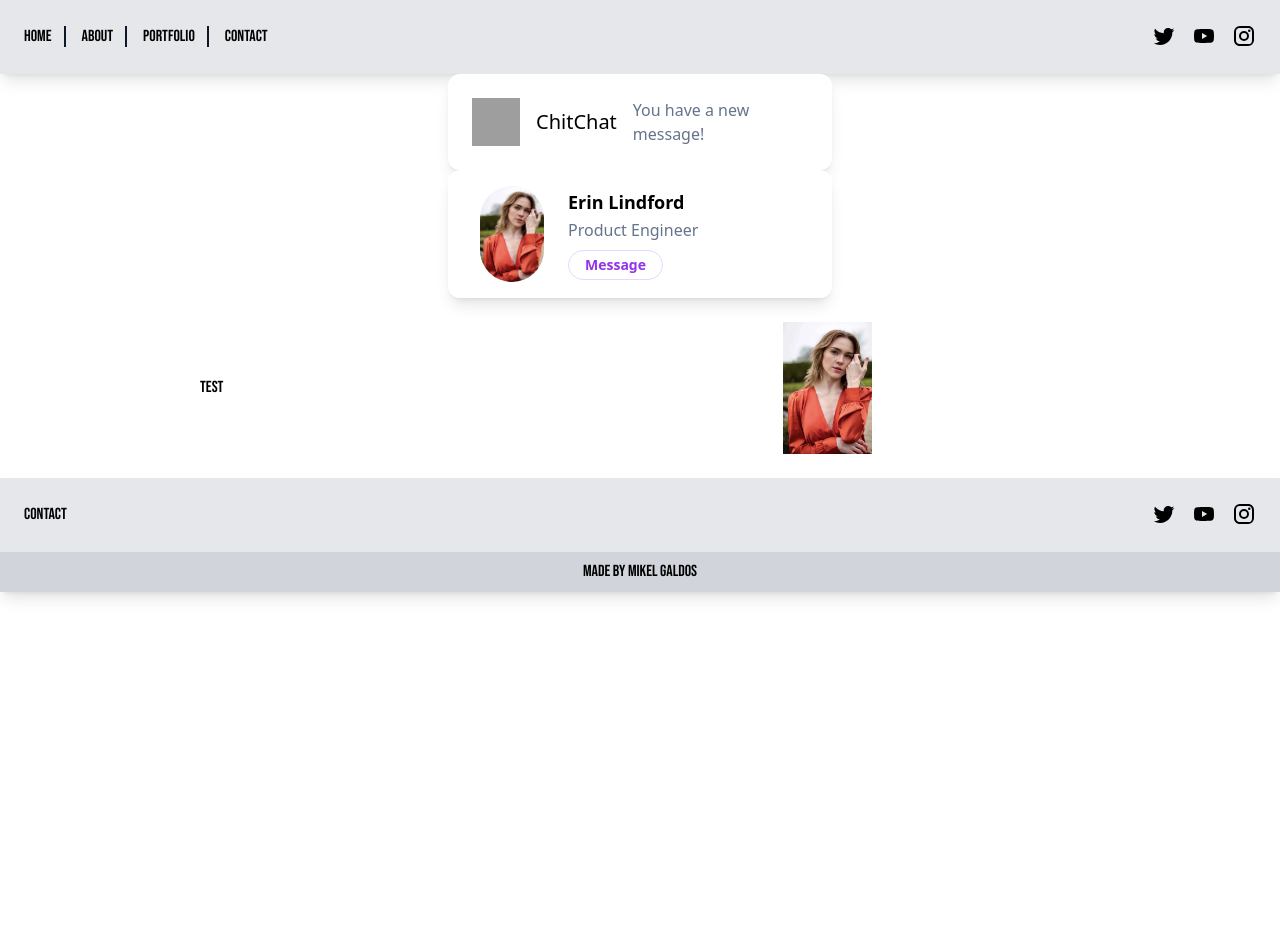
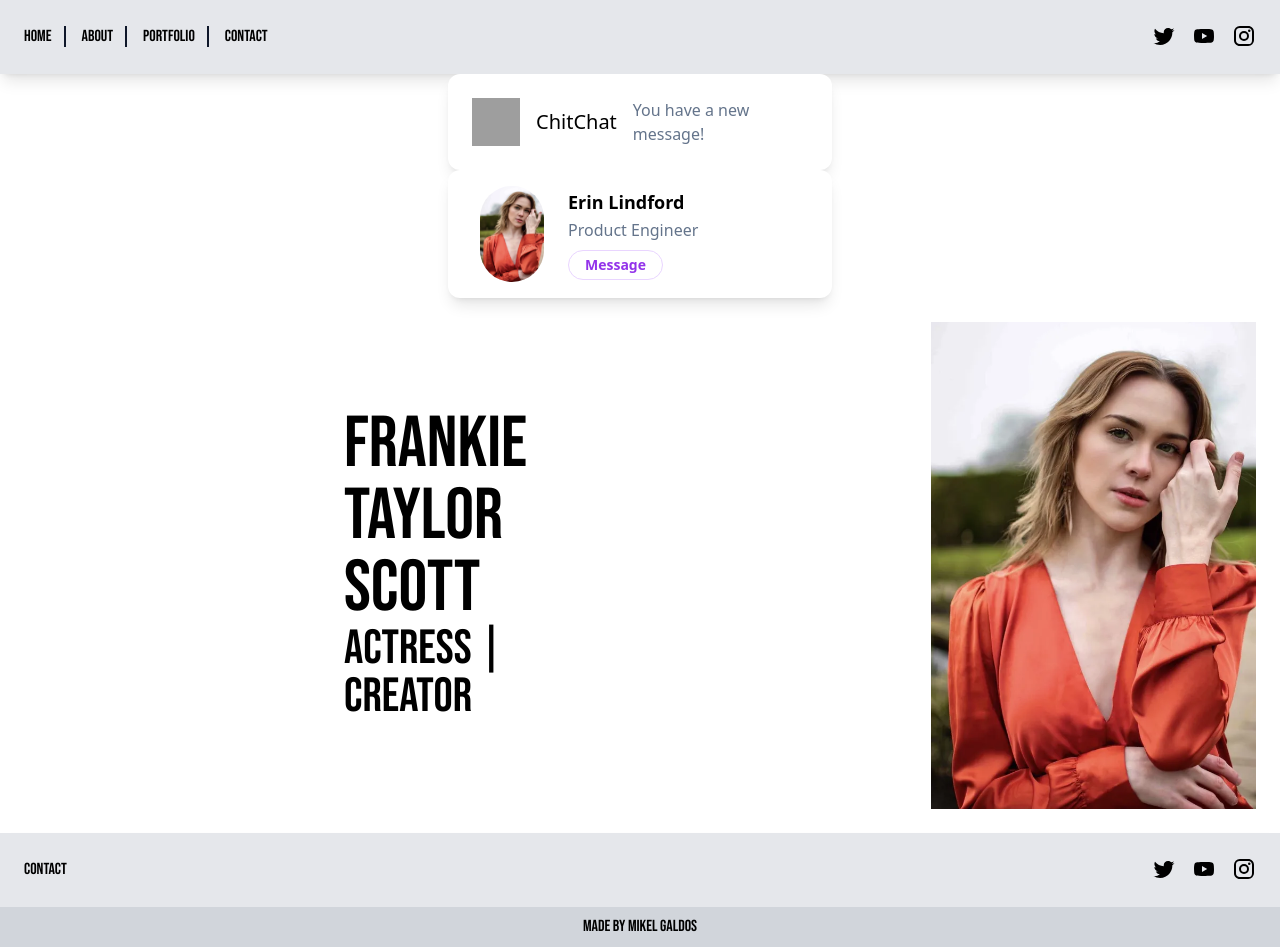
Before and after one commit to MikelGV/Learn, a Next.js app in the folder learn-tailwind/: page / in a window 1280 px wide. Before the commit the page ends 800 px from the top, so only its background shows below. Built offline with nearby package versions, Linux system fonts and the light colour scheme; grey boxes are pictures that could not be loaded.

Commit message:
index test

```diff
--- a/learn-tailwind/pages/index.tsx
+++ b/learn-tailwind/pages/index.tsx
@@ -29,11 +29,12 @@ export default function Home() {
       </div>
 
       <div className='p-6 font-bebasneue flex items-center'>
-        <div className='mx-44'>
-          <span>test</span>
+        <div className='mx-80'>
+          <h1 className='text-7xl'>FRANKIE TAYLOR SCOTT</h1>
+          <h2 className='text-5xl'>Actress | Creator</h2>
         </div>
-        <div className='mx-96'>
-          <img className='h-auto' src="/images/Frankie.png" alt="" />
+        <div>
+          <img className='' src="/images/Frankie.png" alt="" />
         </div>
       </div>
 
```
